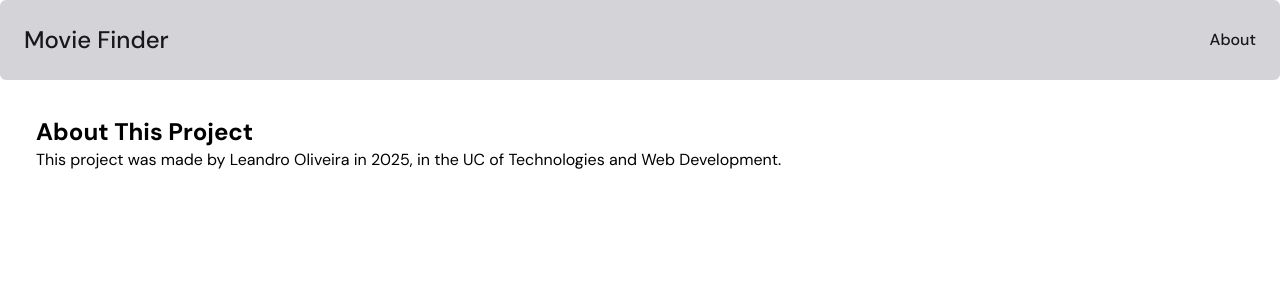
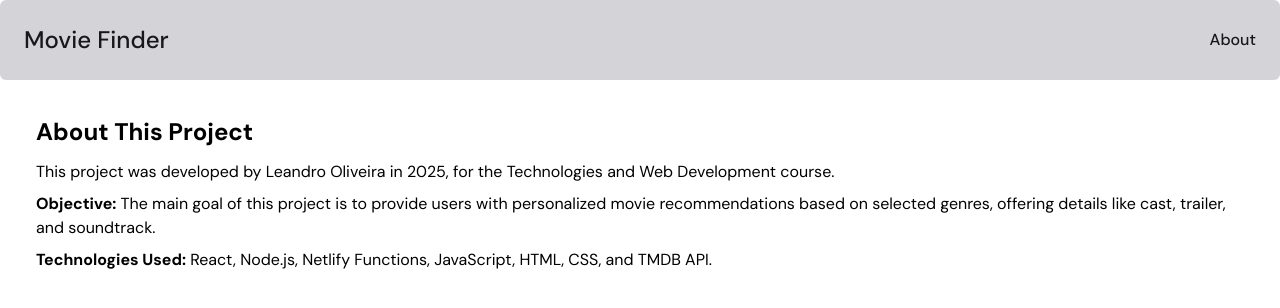
Before and after one commit to leandrooliveira7/tdw-mp2-leandro-oliveira, a React (Vite) app: page /about in a window 1280 px wide. Shown: the top 308 px of the page. Built offline with nearby package versions, Linux system fonts and the light colour scheme.

Commit message:
style: enhance About page content and structure for clarity; add movie tagline and production company to MovieDetail component

```diff
--- a/src/Pages/About/about.jsx
+++ b/src/Pages/About/about.jsx
@@ -1,10 +1,22 @@
 const About = () => {
   return (
     <div className="p-5 m-4">
-      <h2 className="text-2xl font-semibold">About This Project</h2>
+      <h2 className="text-2xl font-semibold mb-3">About This Project</h2>
+
+      <p className="mb-2">
+        This project was developed by Leandro Oliveira in 2025, for the
+        Technologies and Web Development course.
+      </p>
+
+      <p className="mb-2">
+        <strong>Objective:</strong> The main goal of this project is to provide
+        users with personalized movie recommendations based on selected genres,
+        offering details like cast, trailer, and soundtrack.
+      </p>
+
       <p>
-        This project was made by Leandro Oliveira in 2025, in the UC of
-        Technologies and Web Development.
+        <strong>Technologies Used:</strong> React, Node.js, Netlify Functions,
+        JavaScript, HTML, CSS, and TMDB API.
       </p>
     </div>
   );
--- a/src/components/Movies/movieDetail.jsx
+++ b/src/components/Movies/movieDetail.jsx
@@ -16,6 +16,8 @@ const MovieDetail = () => {
       </div>
     );
   }
+
+  console.log("MovieDetail movie:", movie);
 
   const posterSrc = movie.poster_path
     ? `https://image.tmdb.org/t/p/w500${movie.poster_path}`
@@ -36,6 +38,12 @@ const MovieDetail = () => {
           <h1 className="mb-2 text-2xl font-semibold text-zinc-900 dark:text-slate-100">
             {movie.title}
           </h1>
+          <h3 className="mb-3 text-zinc-900 dark:text-slate-100">
+            {movie.tagline}
+          </h3>
+          <h5 className="mb-3 text-zinc-900 dark:text-slate-100">
+            {movie.production_companies?.[0]?.name}
+          </h5>
           <p className="mb-3 text-zinc-900 dark:text-slate-100">
             {movie.overview}
           </p>
```
